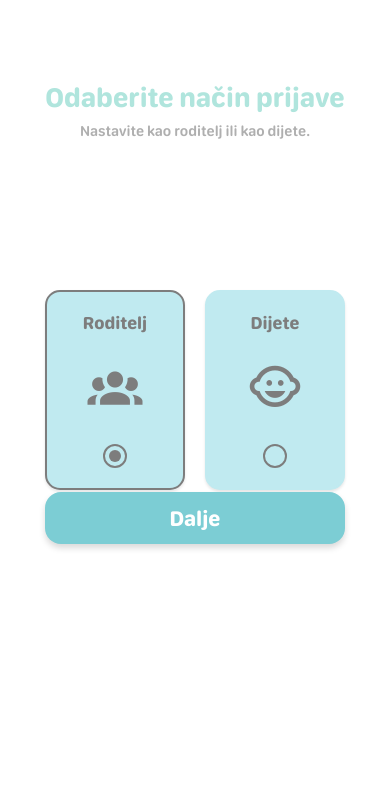
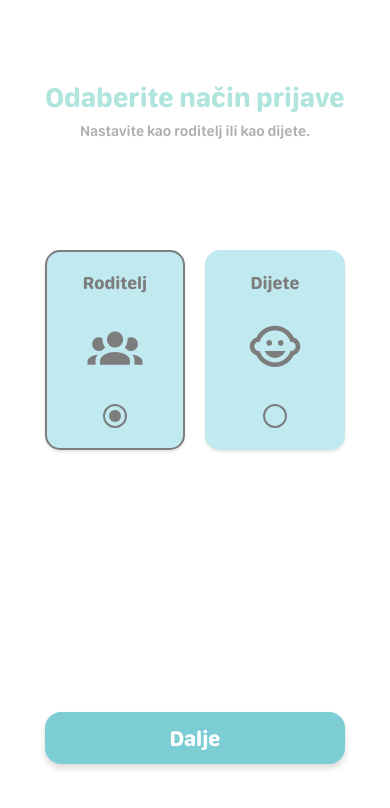
Before and after one commit to FarisGoralija/Pametnica, a React Native app in the folder frontend/: screen / in a window 390 px wide. Shown: the top 808 px of the page. Built offline with nearby package versions, Linux system fonts and the light colour scheme.

Commit message:
fix_vertical_input_android

```diff
--- a/frontend/components/CustomInput.js
+++ b/frontend/components/CustomInput.js
@@ -1,6 +1,6 @@
-import React, { useState } from 'react';
-import { View, TextInput, StyleSheet, TouchableOpacity } from 'react-native';
-import { MaterialCommunityIcons } from '@expo/vector-icons';
+import React, { useState } from "react";
+import { View, TextInput, StyleSheet, TouchableOpacity } from "react-native";
+import { MaterialCommunityIcons } from "@expo/vector-icons";
 
 const CustomInput = ({
   placeholder,
@@ -8,25 +8,20 @@ const CustomInput = ({
   onChangeText,
   iconName,
   secureTextEntry = false,
-  keyboardType = 'default',
+  keyboardType = "default",
   error = false,
-  isPassword = false,        // 👈 NEW
+  isPassword = false,
 }) => {
   const [isSecure, setIsSecure] = useState(secureTextEntry);
 
   return (
-    <View
-      style={[
-        styles.container,
-        error && styles.errorContainer,
-      ]}
-    >
+    <View style={[styles.container, error && styles.errorContainer]}>
       {/* LEFT ICON */}
       {iconName && (
         <MaterialCommunityIcons
           name={iconName}
           size={24}
-          color={error ? '#E53935' : styles.placeholder.color}
+          color={error ? "#E53935" : "#AFAFAF"}
           style={styles.icon}
         />
       )}
@@ -39,19 +34,16 @@ const CustomInput = ({
         onChangeText={onChangeText}
         secureTextEntry={isSecure}
         keyboardType={keyboardType}
-        placeholderTextColor={styles.placeholder.color}
+        placeholderTextColor="#AFAFAF"
       />
 
-      {/* EYE ICON (RIGHT SIDE) */}
+      {/* EYE ICON */}
       {isPassword && (
-        <TouchableOpacity
-          onPress={() => setIsSecure(!isSecure)}
-          activeOpacity={0.7}
-        >
+        <TouchableOpacity onPress={() => setIsSecure(!isSecure)}>
           <MaterialCommunityIcons
-            name={isSecure ? 'eye-off-outline' : 'eye-outline'}
+            name={isSecure ? "eye-off-outline" : "eye-outline"}
             size={22}
-            color={error ? '#E53935' : '#7D7D7D'}
+            color={error ? "#E53935" : "#7D7D7D"}
           />
         </TouchableOpacity>
       )}
@@ -61,11 +53,11 @@ const CustomInput = ({
 
 const styles = StyleSheet.create({
   container: {
-    flexDirection: 'row',
-    alignItems: 'center',
+    flexDirection: "row",
+    alignItems: "center",
     width: 300,
-    height: 44,
-    backgroundColor: '#C0EAF0',
+    height: 44, // 👈 this controls vertical center
+    backgroundColor: "#C0EAF0",
     borderRadius: 15,
     paddingHorizontal: 15,
     marginVertical: 10,
@@ -73,7 +65,7 @@ const styles = StyleSheet.create({
 
   errorContainer: {
     borderWidth: 1.5,
-    borderColor: '#E53935',
+    borderColor: "#E53935",
   },
 
   icon: {
@@ -82,14 +74,14 @@ const styles = StyleSheet.create({
 
   input: {
     flex: 1,
-    height: '100%',
     fontSize: 16,
-    fontFamily: 'SFCompactRounded-Bold',
-    color: '#7D7D7D',
-  },
+    fontFamily: "SFCompactRounded-Bold",
+    color: "#7D7D7D",
 
-  placeholder: {
-    color: '#AFAFAF',
+    // ✅ ANDROID FIXES
+    includeFontPadding: false, // 🔥 removes Android ghost padding
+    textAlignVertical: "center", // keeps center
+    paddingVertical: 0, // remove extra vertical padding
   },
 });
 
--- a/frontend/screens/ChooseRoleScreen.js
+++ b/frontend/screens/ChooseRoleScreen.js
@@ -7,12 +7,7 @@ import NextButton from '../components/NextButton';
 const ChooseRoleScreen = ({ navigation }) => {
   const [selectedRole, setSelectedRole] = useState('parent');
 
-  const handleRoleSelect = (role) => {
-    setSelectedRole(role);
-  };
-
   const handleNextPress = () => {
-    // 💡 KEY CHANGE: Pass the selectedRole as a parameter named 'role'
     navigation.navigate('LoginScreen', { role: selectedRole });
   };
 
@@ -25,12 +20,13 @@ const ChooseRoleScreen = ({ navigation }) => {
         subtitle="Nastavite kao roditelj ili kao dijete."
       />
 
+      {/* CARDS */}
       <View style={styles.cardContainer}>
         <RoleCard
           title="Roditelj"
           iconName="account-group"
           isSelected={selectedRole === 'parent'}
-          onPress={() => handleRoleSelect('parent')}
+          onPress={() => setSelectedRole('parent')}
         />
 
         <View style={{ width: 20 }} />
@@ -39,17 +35,21 @@ const ChooseRoleScreen = ({ navigation }) => {
           title="Dijete"
           iconName="baby-face-outline"
           isSelected={selectedRole === 'child'}
-          onPress={() => handleRoleSelect('child')}
+          onPress={() => setSelectedRole('child')}
         />
       </View>
 
+      {/* 🔥 SPACER */}
+      <View style={{ flex: 1 }} />
+
+      {/* BUTTON */}
       <View style={styles.buttonWrapper}>
         <NextButton
+          title="Dalje"
           onPress={handleNextPress}
           isDisabled={!selectedRole}
         />
       </View>
-
     </View>
   );
 };
@@ -59,23 +59,22 @@ const styles = StyleSheet.create({
     flex: 1,
     backgroundColor: '#FFFFFF',
     alignItems: 'center',
-    padding: 20,
+    paddingHorizontal: 20,
     paddingTop: 60,
   },
+
   cardContainer: {
     flexDirection: 'row',
     justifyContent: 'center',
-    alignItems: 'center',
     width: '100%',
-    marginTop: 100,
+    marginTop: 60, // smaller, safe
   },
+
   buttonWrapper: {
-    flex: 1,
-    justifyContent: 'flex-end',
     width: '100%',
     alignItems: 'center',
-    marginBottom: 280,
-  }
+    marginBottom: 80, // safe bottom spacing
+  },
 });
 
 export default ChooseRoleScreen;
--- a/frontend/screens/LoginScreen.js
+++ b/frontend/screens/LoginScreen.js
@@ -134,7 +134,7 @@ const styles = StyleSheet.create({
     backgroundColor: "#FFFFFF",
     alignItems: "center",
     padding: 20,
-    paddingTop: 180,
+    paddingTop: Platform.OS === "android" ? 120 : 180,
   },
 
   roleSubtitle: {
@@ -142,7 +142,7 @@ const styles = StyleSheet.create({
     fontFamily: "SFCompactRounded-Semibold",
     color: "#7D7D7D",
     marginTop: -30,
-    marginBottom: 70,
+    marginBottom: Platform.OS === "android" ? 50 : 70,
     textAlign: "center",
   },
 
@@ -165,7 +165,7 @@ const styles = StyleSheet.create({
   },
   backButton: {
     position: "absolute",
-    top: 120,
+    top: Platform.OS === "android" ? 90 : 120,
     left: 20,
     width: 37,
     height: 47,
```
